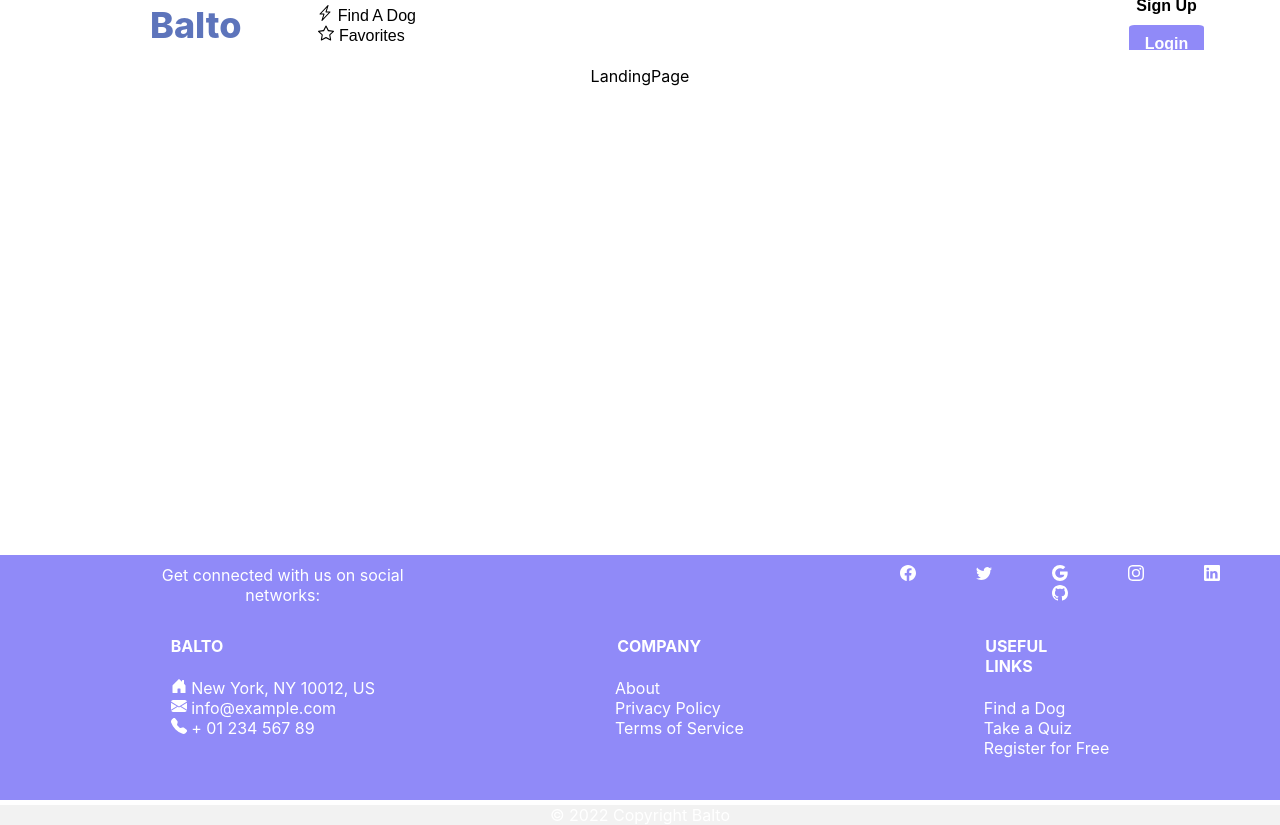
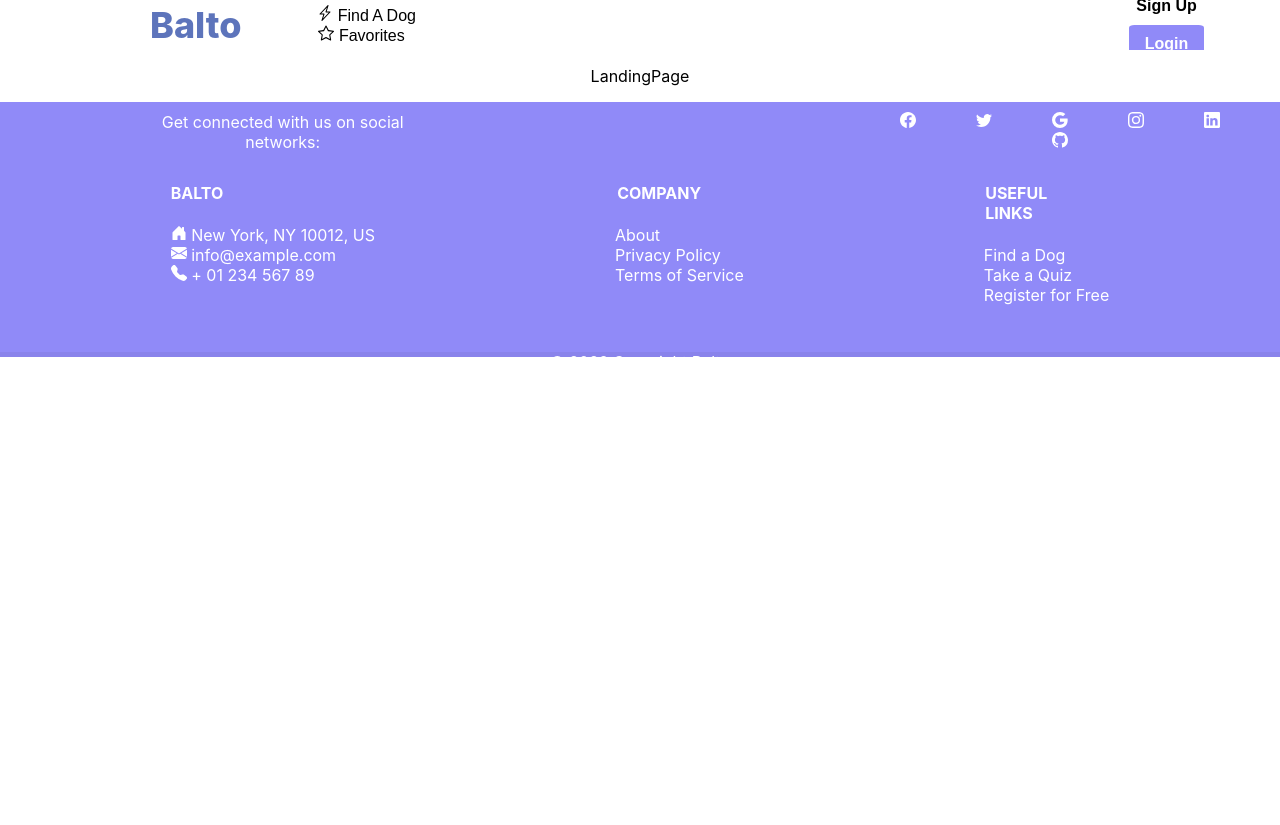
Before and after one commit to Balto-ai/balto-app, a React (Create React App) app in the folder balto-ui/: page / in a window 1280 px wide. After the commit the page ends 800 px from the top, so only its background shows below. Built offline with nearby package versions, Linux system fonts and the light colour scheme.

Commit message:
fixed footer and starred error

```diff
--- a/balto-ui/src/App.js
+++ b/balto-ui/src/App.js
@@ -8,7 +8,7 @@ import DogSearchPage from "./components/DogSearchPage/DogSearchPage"
 import AdminDashboard from "./components/AdminDashboard/AdminDashboard"
 import NotFound from "./components/NotFound/NotFound"
 import Footer from "./components/Footer/Footer"
-import StarredPage from "./components/StarredPage/StarredPage.jsx"
+import StarredPage from "./components/StarredPage/StarredPage"
 import './App.css';
 
 
--- a/balto-ui/src/components/Footer/Footer.css
+++ b/balto-ui/src/components/Footer/Footer.css
@@ -1,10 +1,11 @@
 .footer {
-    position:absolute;
+    /* position:fixed; */
     bottom:0;
     width:100%;
     height:245px;   /* Height of the footer */
     background-color: #908af8;
     padding-top: 10px;
+    padding-bottom:245px;
     color: white;
 
  }
```
